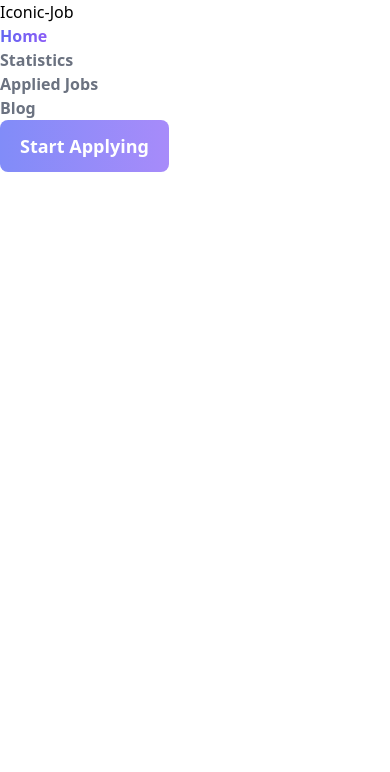
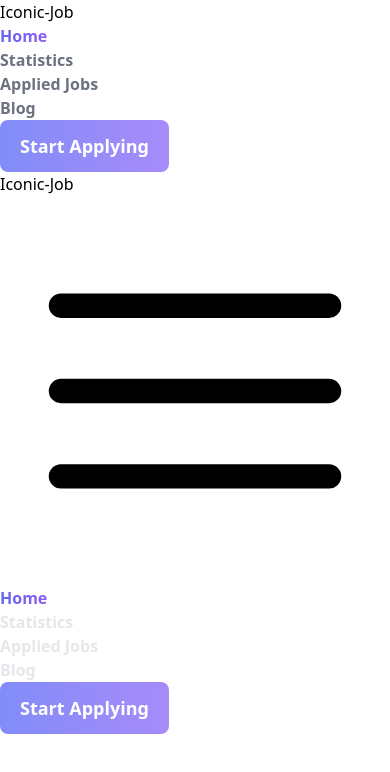
Before and after one commit to ranaahmedzn/iconic-job, a React (Vite) app: page / in a window 390 px wide. Shown: the top 772 px of the page. Built offline with nearby package versions, Linux system fonts and the light colour scheme.

Commit message:
added responsive design for header

```diff
--- a/package.json
+++ b/package.json
@@ -9,6 +9,7 @@
     "preview": "vite preview"
   },
   "dependencies": {
+    "@heroicons/react": "^2.0.17",
     "localforage": "^1.10.0",
     "match-sorter": "^6.3.1",
     "react": "^18.2.0",
--- a/src/components/Header.jsx
+++ b/src/components/Header.jsx
@@ -1,11 +1,14 @@
-import React from 'react';
-import { NavLink } from 'react-router-dom';
+import React, { useState } from 'react';
+import { Link, NavLink } from 'react-router-dom';
+import { Bars3Icon, XMarkIcon } from '@heroicons/react/24/solid'
 
 const Header = () => {
+    const [isOpen, setIsOpen] = useState(false)
+
     return (
         <div className='w-full bg-gray-100'>
-            <div className='container py-12 mx-auto flex justify-between items-center'>
-                <a className='font-bold text-3xl ' href="/">Iconic-Job</a>
+            <div className='hidden container py-12 mx-auto lg:flex justify-between items-center'>
+                <Link className='font-bold text-3xl ' to="/">Iconic-Job</Link>
                 <ul className='flex gap-8'>
                     <li className='default'><NavLink to="/" className={({ isActive }) =>
                       isActive
@@ -30,6 +33,45 @@
                 </ul>
                 <button className='btn-primary'>Start Applying</button>
             </div>
+
+            <div className='lg:hidden relative h-[75px] px-3 flex justify-between items-center'>
+                <Link className='font-bold text-3xl ' to="/">Iconic-Job</Link>
+
+                <div onClick={() => setIsOpen(!isOpen)}>
+                    {
+                        isOpen
+                        ? <XMarkIcon className="h-8 w-8 text-black" />
+                        : <Bars3Icon className="h-8 w-8 text-black" />
+                    }
+                </div>
+
+                <ul className={`flex flex-col absolute gap-8 py-8 px-6 ${isOpen ? 'top-[75px] left-0' : "top-[75px] -left-[1000px]"} duration-500 bg-gray-700 w-full`}>
+                    <li className='default2'><NavLink to="/" className={({ isActive }) =>
+                      isActive
+                        ? "active"
+                        : ""
+                    }>Home</NavLink></li>
+                    <li className='default2'><NavLink to="/statistics" className={({ isActive }) =>
+                      isActive
+                        ? "active"
+                        : ""
+                    }>Statistics</NavLink></li>
+                    <li className='default2'><NavLink to="/applied-jobs" className={({ isActive }) =>
+                      isActive
+                        ? "active"
+                        : ""
+                    }>Applied Jobs</NavLink></li>
+                    <li className='default2'><NavLink to="/blog" className={({ isActive }) =>
+                      isActive
+                        ? "active"
+                        : ""
+                    }>Blog</NavLink></li>
+                    <li>
+                        <button className='btn-primary'>Start Applying</button>
+                    </li>
+                </ul>
+
+            </div>
         </div>
     );
 };
--- a/src/index.css
+++ b/src/index.css
@@ -9,6 +9,9 @@
 .default{
     @apply text-base font-semibold text-gray-500
 }
+.default2{
+    @apply text-base font-semibold text-gray-200
+}
 .active{
     @apply bg-gradient-to-r from-indigo-500 to-violet-500 bg-clip-text text-transparent
 }
```
Also changed, not shown: 1 other file (tests, documents, lock files or other folders).
